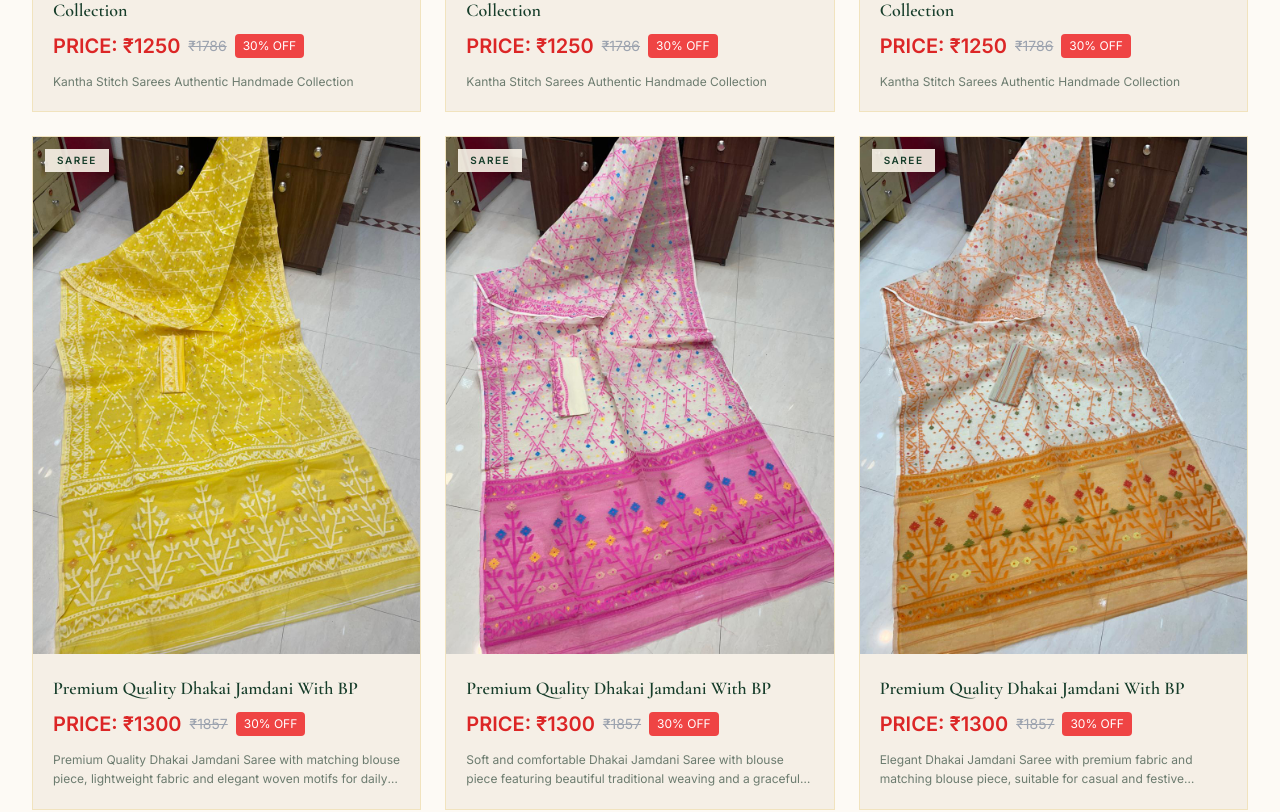
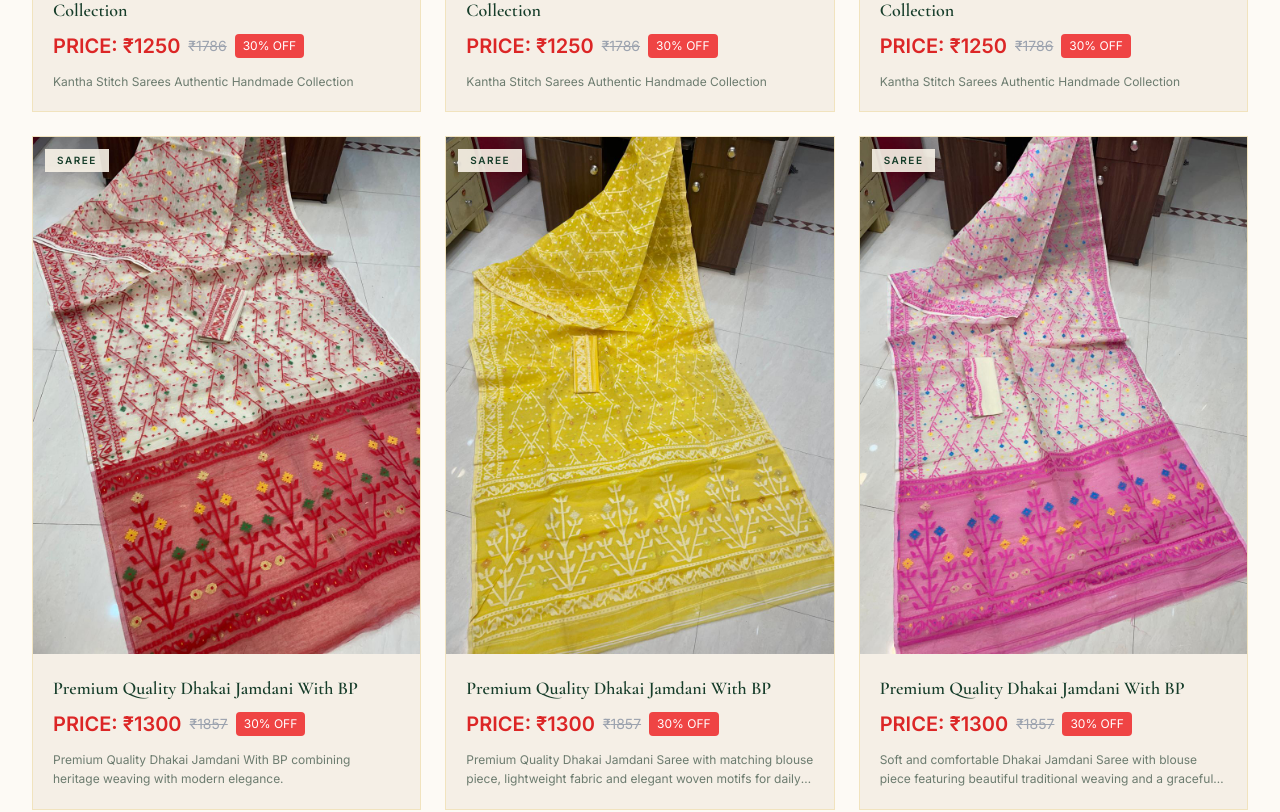
Before and after one commit to sdhawk7688/KeKa-Collections, a React (Vite) app: page / in a window 1280 px wide. Shown: the part 4340-5152 px from the top of the page. Built offline with nearby package versions, Linux system fonts and the light colour scheme.

Commit message:
Update Collection.tsx

```diff
--- a/src/components/Collection.tsx
+++ b/src/components/Collection.tsx
@@ -117,11 +117,11 @@ export const sarees: Product[] = [
 },
 {
   id: 14,
-  name: 'Pure Gachi Tussar Handloom Jamdani Saree',
+  name: 'Premium Quality Dhakai Jamdani With BP',
   category: 'Saree',
   image: '/KeKa-Collections/images/products/image (15).jpeg',
-  price: 6000,
-  description: 'Premium handcrafted Gachi Tussar Jamdani Saree combining heritage weaving with modern elegance.',
+  price: 1300,
+  description: 'Premium Quality Dhakai Jamdani With BP combining heritage weaving with modern elegance.',
 },
 {
   id: 15,
```
